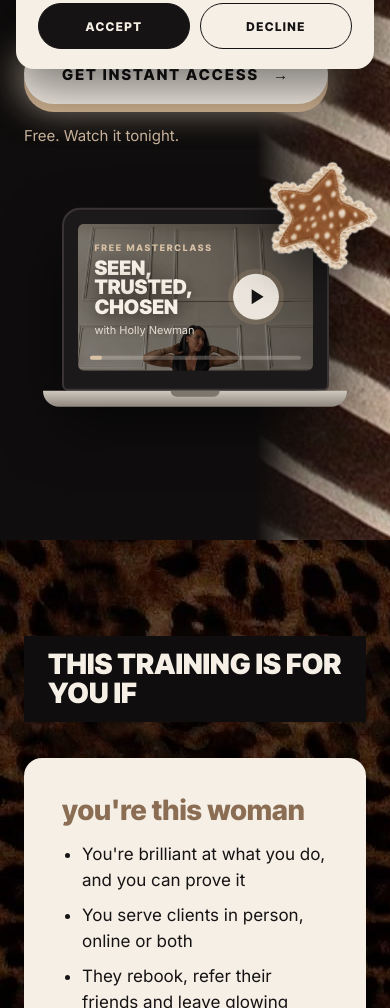
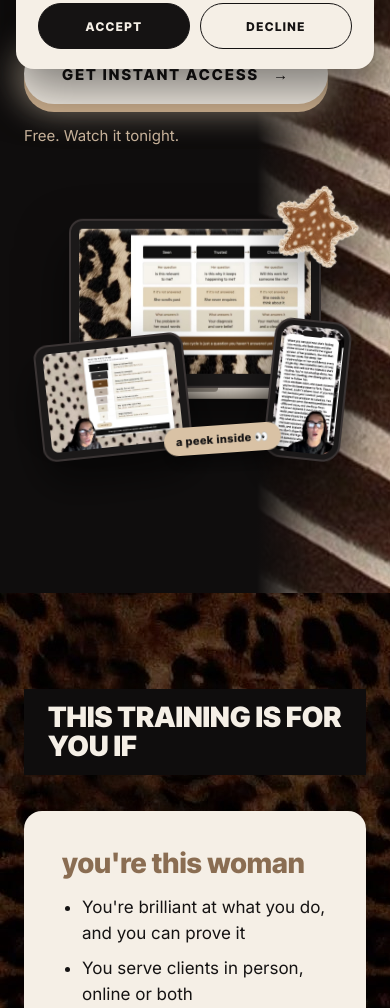
Before and after one commit to hollywithlovemedia-cpu/freemasterclass, a plain HTML site: page masterclass/index.html in a window 390 px wide. Shown: the part 759-1767 px from the top of the page. Drawn offline with Linux system fonts and the light colour scheme.

Commit message:
Masterclass hero: laptop, iPad and phone with real masterclass screengrabs
Co-Authored-By: Claude Opus 5.5 <noreply@anthropic.com>
Claude-Session: https://claude.ai/code/session_013BnoHbTYnVPfBRRELyDtCK

```diff
--- a/masterclass/index.html
+++ b/masterclass/index.html
@@ -85,6 +85,19 @@ a{color:#f5efe6}a:hover{color:#e9d3b4}
 }
 .mc-cut-desk{position:absolute;left:-60px;bottom:-10px;width:190px;z-index:3;transform:rotate(-3deg);filter:drop-shadow(0 16px 26px rgba(0,0,0,.6))}
 @media (max-width:900px){.mc-cut-desk{display:none}}
+.devices{position:relative;width:100%;max-width:500px;margin:0 auto;aspect-ratio:500/400}
+.dev-laptop{--r:0deg;position:absolute;left:10%;top:4%;width:80%}
+.dl-screen{background:#1b1919;border:2px solid #3a3434;border-radius:14px 14px 4px 4px;padding:8px 8px 12px;box-shadow:0 24px 50px rgba(0,0,0,.6)}
+.dl-screen img{display:block;width:100%;aspect-ratio:16/10;object-fit:cover;object-position:top;border-radius:4px}
+.dl-base{height:11px;margin:0 -7%;background:linear-gradient(#cfc8bf,#8f877d);border-radius:0 0 14px 14px;position:relative}
+.dl-base::after{content:"";position:absolute;left:50%;top:0;transform:translateX(-50%);width:16%;height:4px;background:#7d766d;border-radius:0 0 6px 6px}
+.dev-ipad{--r:-6deg;position:absolute;left:0;bottom:2%;width:42%;background:#1b1919;border:2px solid #3a3434;border-radius:14px;padding:7px;box-shadow:0 22px 44px rgba(0,0,0,.6)}
+.dev-ipad img{display:block;width:100%;aspect-ratio:4/3;object-fit:cover;border-radius:7px}
+.dev-phone{--r:6deg;position:absolute;right:2%;bottom:0;width:20%;background:#1b1919;border:2px solid #3a3434;border-radius:18px;padding:5px;box-shadow:0 22px 44px rgba(0,0,0,.6)}
+.dev-phone img{display:block;width:100%;aspect-ratio:9/18;object-fit:cover;object-position:bottom;border-radius:13px}
+.dev-phone::before{content:"";position:absolute;left:50%;top:9px;transform:translateX(-50%);width:28%;height:6px;border-radius:6px;background:#1b1919;z-index:1}
+.bts-tag{position:absolute;left:46%;bottom:4%;transform:rotate(-4deg);background:#d9c2a5;color:#151313;font-family:'Inter Tight',sans-serif;font-weight:800;font-size:13px;letter-spacing:.06em;padding:7px 12px;border-radius:999px;box-shadow:0 10px 20px rgba(0,0,0,.45);white-space:nowrap}
+@media (max-width:700px){.devices{max-width:92%}.bts-tag{font-size:11px;left:40%}}
 @media (max-width: 700px){.hide-sm{display:none}}
 @media (prefers-reduced-motion: reduce){.track,.float,.float-2,.spin,.pulse,.glow,.wiggle{animation:none}}
 </style>
@@ -126,23 +139,16 @@ a{color:#f5efe6}a:hover{color:#e9d3b4}
 </div>
 </div>
 <div class="mc-visual">
-<img class="mc-cut-desk hide-sm" src="/images/holly_cutout.png" alt="Holly Newman">
-<div class="laptop float">
-<div class="laptop-screen">
-<div class="screen-inner">
-<img src="/images/holly_sofa_wide.jpg" alt="" aria-hidden="true" class="screen-bg">
-<div class="screen-copy">
-<p class="screen-kicker">FREE MASTERCLASS</p>
-<p class="screen-title">Seen, Trusted, Chosen</p>
-<p class="screen-sub">with Holly Newman</p>
+<div class="devices">
+<div class="dev-laptop float">
+<div class="dl-screen"><img src="/images/mc_laptop.jpg" alt="Inside the masterclass: the Seen, Trusted, Chosen framework slide"></div>
+<div class="dl-base"></div>
 </div>
-<span class="screen-play" aria-hidden="true"><svg width="26" height="26" viewBox="0 0 24 24" fill="#151313"><path d="M8 5v14l11-7z"/></svg></span>
-<div class="screen-bar"><span></span></div>
+<div class="dev-ipad float-2"><img src="/images/mc_ipad.jpg" alt="Inside the masterclass: seven ways to lower the risk so booking you feels safe"></div>
+<div class="dev-phone float"><img src="/images/mc_phone.jpg" alt="Holly teaching inside the masterclass"></div>
+<span class="bts-tag">a peek inside 👀</span>
+<img class="sticker wiggle" src="/images/st_fawnstar.png" alt="" aria-hidden="true" style="--r: 12deg; right: -6px; top: -26px; width: 84px; height: auto">
 </div>
-</div>
-<div class="laptop-base"></div>
-</div>
-<img class="sticker wiggle" src="/images/st_fawnstar.png" alt="" aria-hidden="true" style="--r: 12deg; right: -10px; top: -40px; width: 110px; height: auto">
 </div>
 </div>
 </section>
```
Also changed, not shown: images/mc_ipad.jpg (added), images/mc_laptop.jpg (added), images/mc_phone.jpg (added), images/mc_slide1.jpg (added), images/mc_slide5.jpg (added).
